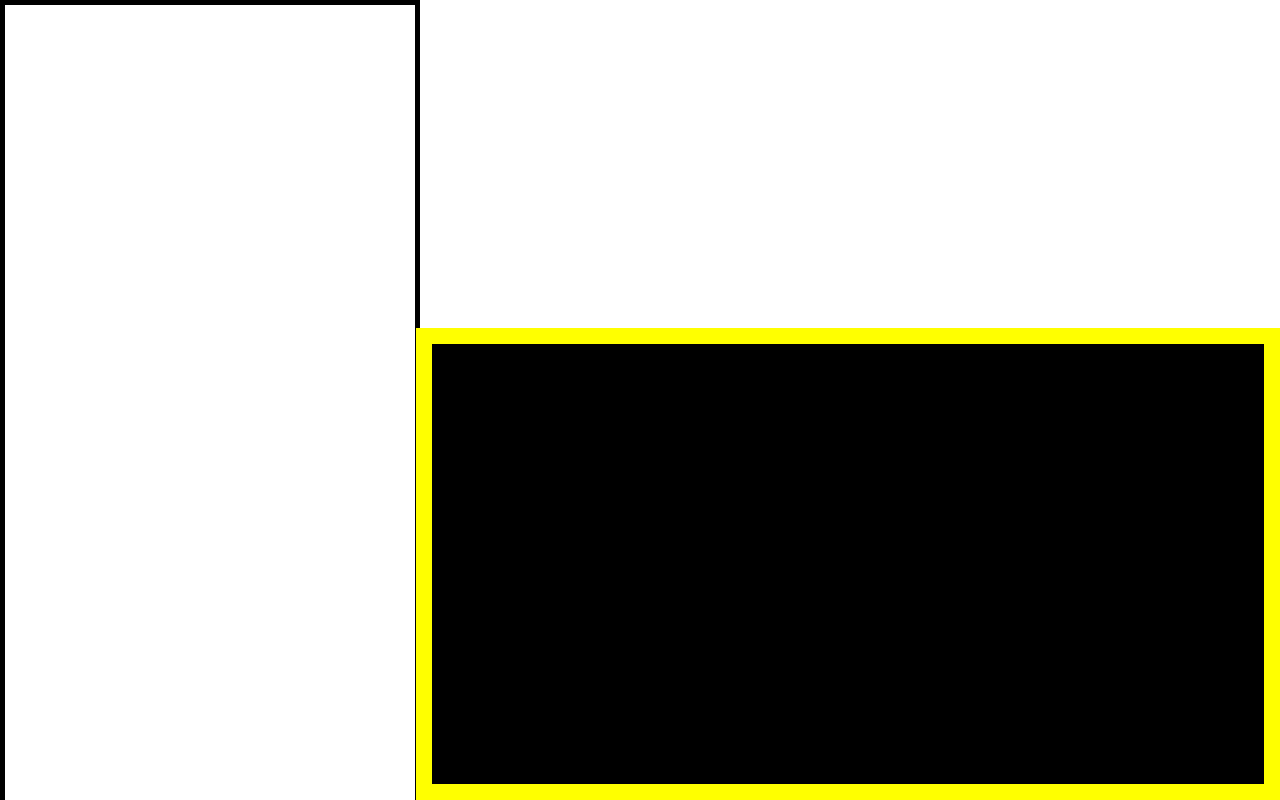
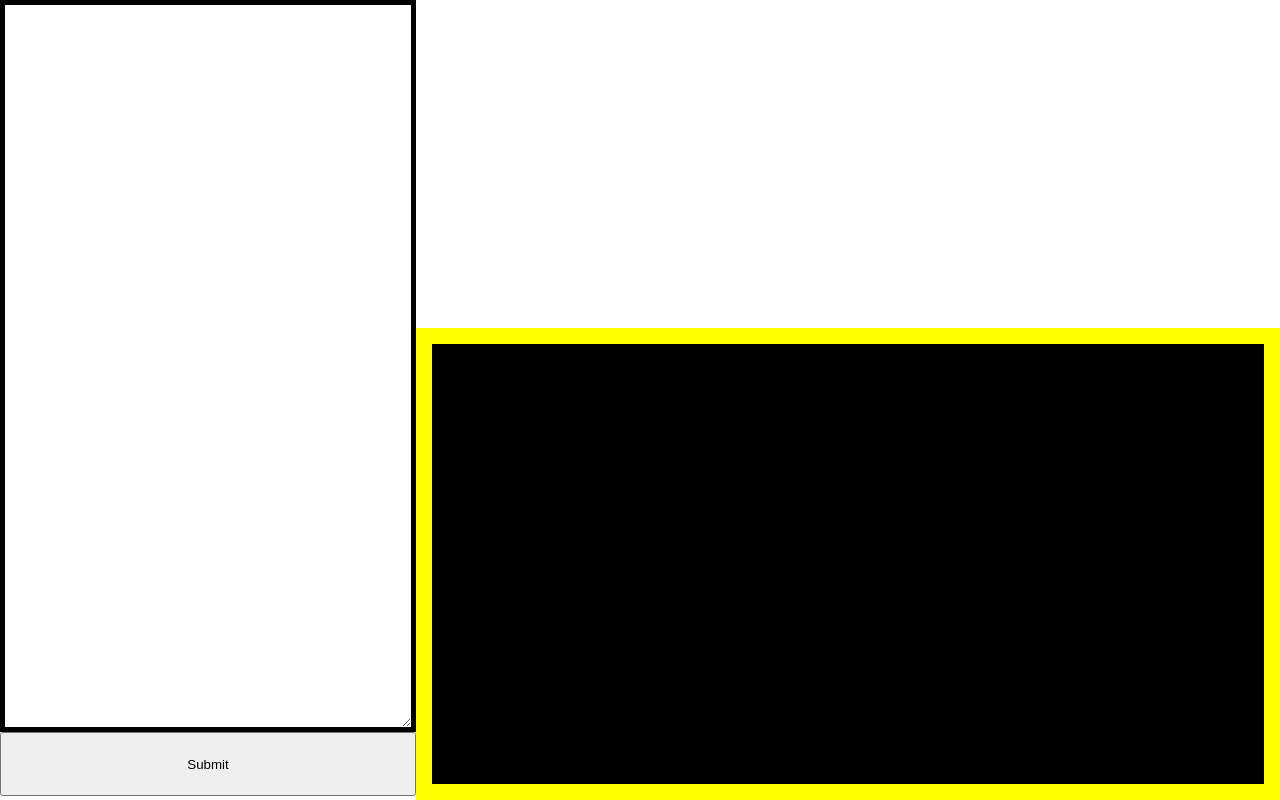
Before and after one commit to Trevor-Johannessen/ColonWebsite, a React (Create React App) app: page / in a window 1280 px wide. Built offline with nearby package versions, Linux system fonts and the light colour scheme.

Commit message:
Final commit with server

```diff
--- a/package.json
+++ b/package.json
@@ -9,6 +9,7 @@
     "@testing-library/jest-dom": "^5.16.5",
     "@testing-library/react": "^13.4.0",
     "@testing-library/user-event": "^13.5.0",
+    "axios": "^1.1.3",
     "react": "^18.2.0",
     "react-dom": "^18.2.0",
     "react-scripts": "5.0.1",
--- a/src/App.css
+++ b/src/App.css
@@ -1,12 +1,23 @@
+#left-column{
+  display: flex;
+  flex-direction: column;
+  width: 32.5vw;
+  height: 100%;
+  flex:1;
+}
+
 #code-input{
-  position:fixed;
-  top:0px;
-  left:0px;
   margin:0px;
-  padding:0px;
+  padding-top: 0px;
+  padding-left: 0px;
   border:5px;
   border-color:black;
   border-style:solid;
-  width: 32vw;
-  height: 100%
+  height:90vh;
 }
+
+#submit-button{
+  height:8vh;
+  margin:0px;
+  padding:0px;
+}
--- a/src/App.js
+++ b/src/App.js
@@ -2,14 +2,25 @@ import './App.css';
 import './fonts/MinecraftRegular-Bmg3.otf'
 import './components/Terminal/Terminal.css'
 import Terminal from './components/Terminal/Terminal.js'
+import api from './api'
+
+let sendCode = () => {
+  let code = document.getElementById("code-input").value;
+  api.postText(code)
+  console.log(`Sending ${code}`)
+}
+
+
 
 function App() {
   return (
     <div className="App">
-      <input
-        id="code-input"
-        type="text"
-      />
+      <div id="left-column">
+        <textarea
+          id="code-input"
+        />
+        <button id="submit-button" onClick={sendCode}>Submit</button>
+      </div>
       <Terminal/>
     </div>
   );
--- /dev/null
+++ b/src/api/index.js
@@ -0,0 +1,12 @@
+import axios from 'axios'
+const api = axios.create({
+    baseURL: 'http://localhost:4000/api',
+})
+
+export const postText = (text) => api.post(`/parser`, {'code': text}); // submit text
+
+const apis = {
+    postText
+}
+
+export default apis
--- a/src/components/Terminal/Terminal.js
+++ b/src/components/Terminal/Terminal.js
@@ -3,66 +3,6 @@
 function Terminal(props){
     let cursor = [1,1];
     let grid = [...Array(19)].map(_=>Array(51).fill({text: "", color: "", background: ""}));
-    let textColor = 'white'
-    let backgroundColor = 'black'
-    let colorConvert = {
-            '0': 'white',
-            '1': 'orange',
-            '2': 'magenta',
-            '3': 'lightblue',
-            '4': 'yellow',
-            '5': 'lime',
-            '6': 'pink',
-            '7': 'grey',
-            '8': 'lightgrey',
-            '9': 'cyan',
-            'a': 'purple',
-            'b': 'blue',
-            'c': 'brown',
-            'd': 'green',
-            'e': 'red',
-            'f': 'black',
-            'white': '0',
-            'orange': '1',
-            'magenta': '2',
-            'lightblue': '3',
-            'yellow': '4',
-            'lime': '5',
-            'pink': '6',
-            'grey': '7',
-            'lightgrey': '8',
-            'cyan': '9',
-            'purple': 'a',
-            'blue': 'b',
-            'brown': 'c',
-            'green': 'd',
-            'red': 'e',
-            'black': 'f'
-
-        }
-
-    /*  Writes formatted text to the terminal starting at cursor position
-
-        Arguments:
-            text: text to write to screen
-            color: string of colors to use for each character, formatted using hex characters
-            background: string of colors for each background, formatted using hex characters
-
-            NOTE: ALL ARGUMENTS MUST BE THE SAME LENGTH!
-    */
-    function blit(text, color, background){
-        if(!(text.length === color.length && color.length === background.length)) throw "Exception: All strings must be of same size";
-        let length = text.length
-        text = {...text};
-        color = {...color};
-        background = {...background}
-        let xpos = cursor[0];
-        let ypos = cursor[1];
-        for(let i=0; i<length; i++){
-            grid[ypos][xpos] = {text: text[i], color: colorConvert[color[i]], background: colorConvert[background[i]]}
-            if(++xpos == 51) {xpos = 0; ypos++;}
-        }
-    }
 
     /*    Create a pixel array to initalize the terminal.
     */
```
Also changed, not shown: 1 other file (tests, documents, lock files or other folders).
